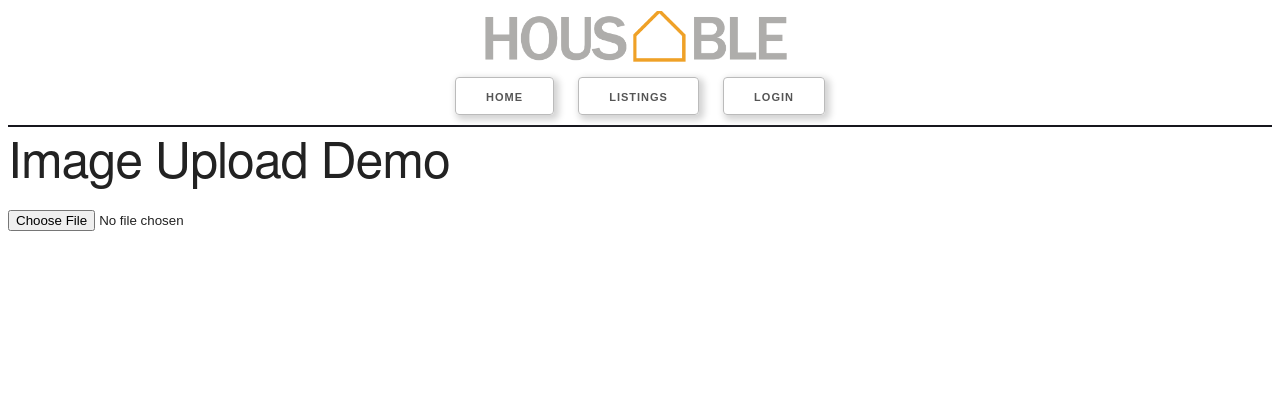
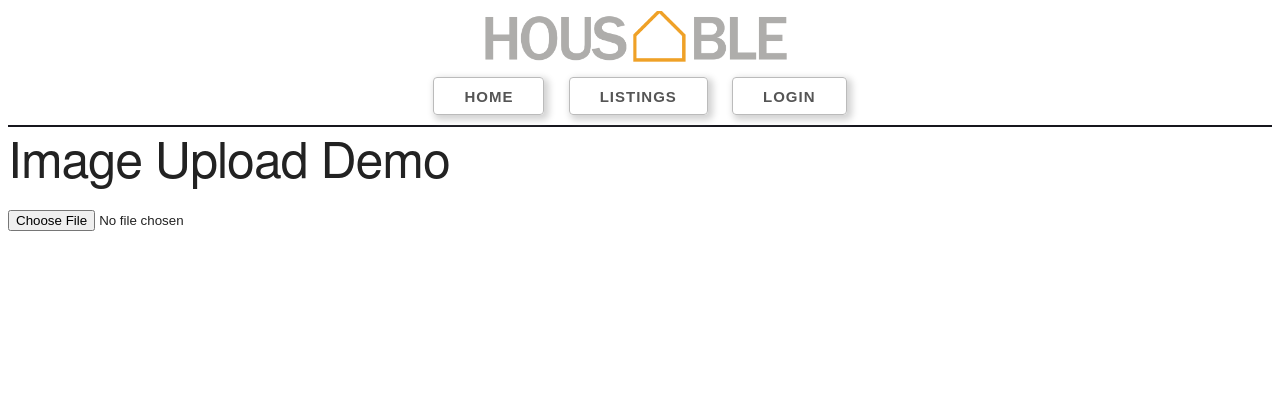
Before and after one commit to devonfaria/housable, a Node project: template views/home.handlebars in a window 1280 px wide. Shown: the top 420 px of the page. Run offline with Node 20 templates, Linux system fonts and the light colour scheme; the template is opened without the code that fills it, so the values that code supplies are empty; some libraries are stand-ins or nearby versions.

Commit message:
updated font size on buttons and added picture to the readme and edited content on readme

```diff
--- a/public/css/style.css
+++ b/public/css/style.css
@@ -40,7 +40,8 @@
 }
 
 button {
-  box-shadow: 3px 3px 7px 2px lightgrey
+  box-shadow: 3px 3px 7px 2px lightgrey;
+  font-size: 15px;
 }
 
 nav {
```
Also changed, not shown: README.md, public/images/website-overview.png (added).
